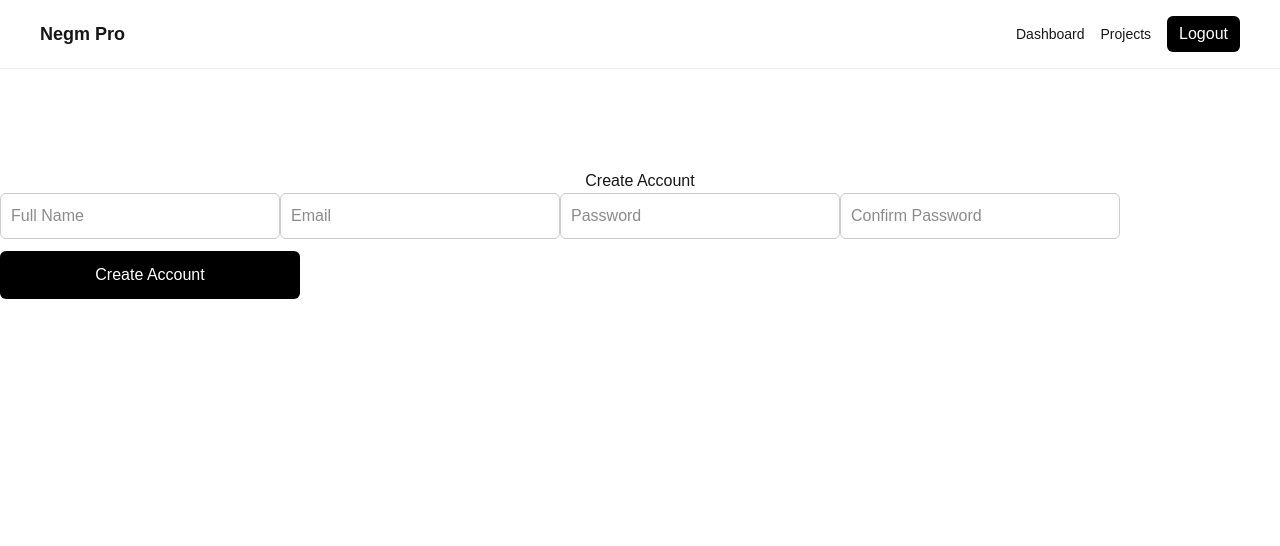
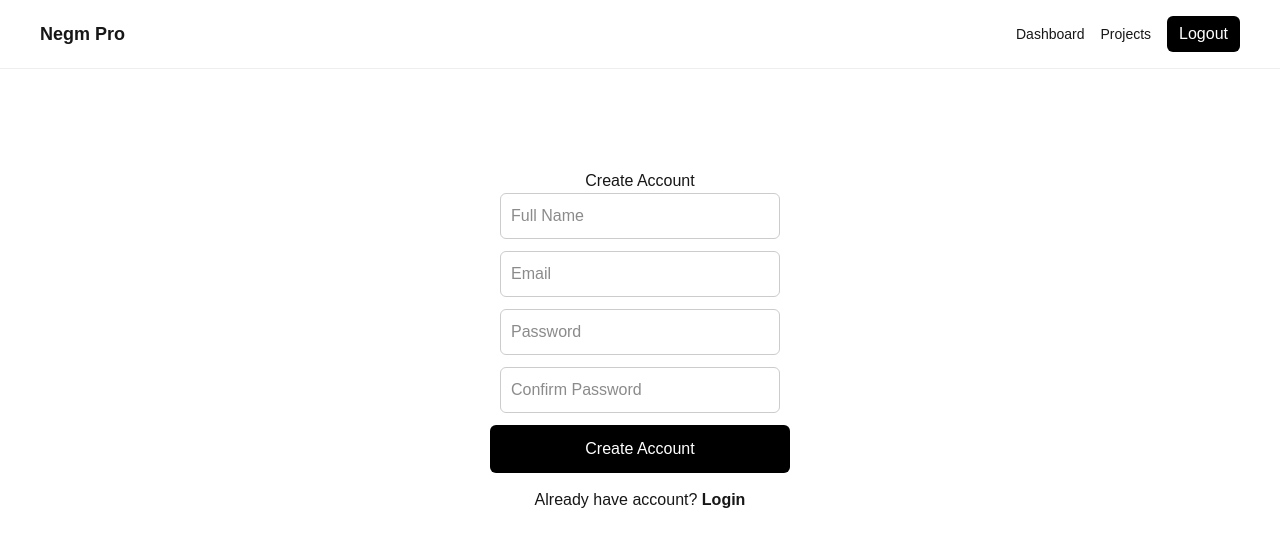
Before and after one commit to islamnegm22/NEGM-CFO, a Next.js app: page /signup in a window 1280 px wide. Shown: the top 546 px of the page. Built offline with nearby package versions, Linux system fonts and the light colour scheme.

Commit message:
update signup validation + ui fix

```diff
--- a/src/pages/signup.js
+++ b/src/pages/signup.js
@@ -38,7 +38,7 @@ export default function Signup() {
     <div style={container}>
       <h2>Create Account</h2>
 
-      <form onSubmit={handleSubmit}>
+      <form onSubmit={handleSubmit} style={formStyle}>
         <input
           type="text"
           placeholder="Full Name"
@@ -75,6 +75,13 @@ export default function Signup() {
           Create Account
         </button>
       </form>
+
+      <p style={{ marginTop: 15 }}>
+        Already have account?{" "}
+        <a href="/login" style={{ fontWeight: "600" }}>
+          Login
+        </a>
+      </p>
     </div>
   );
 }
@@ -84,6 +91,12 @@ const container = {
   flexDirection: "column",
   alignItems: "center",
   marginTop: "100px",
+};
+
+const formStyle = {
+  display: "flex",
+  flexDirection: "column",
+  alignItems: "center",
 };
 
 const inputStyle = {
```
Lines whose indentation alone changed are shown as unchanged.
